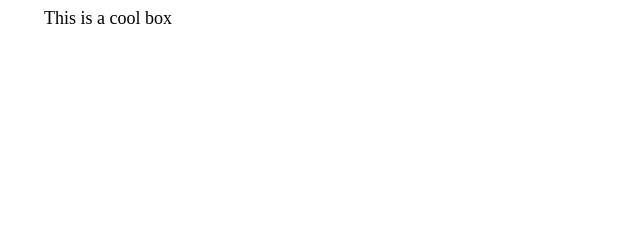
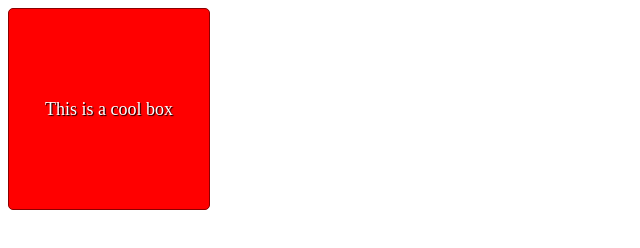
Before and after one commit to MichaelH-Lewis/MichaelH-Lewis.github.io, a plain HTML site: page WebDevAssignment3Part2/index.html in a window 1280 px wide. Shown: the whole page, without its empty margins (0-640 px from the left). Drawn offline with Linux system fonts and the light colour scheme.

Commit message:
added background colour, border, colour etc to CSS

```diff
--- a/WebDevAssignment3Part2/style.css
+++ b/WebDevAssignment3Part2/style.css
@@ -3,5 +3,14 @@ div {
     height: 200px;
     font-size: 1.125rem;
     text-align: center;
+    line-height: 200px;
+    background-color: red;
+    color: white;
+    text-shadow: 1px 1px 1px black;
+    border-radius: 5px;
+    border: 1px solid darkred;
+
+
+
 
 }
```
